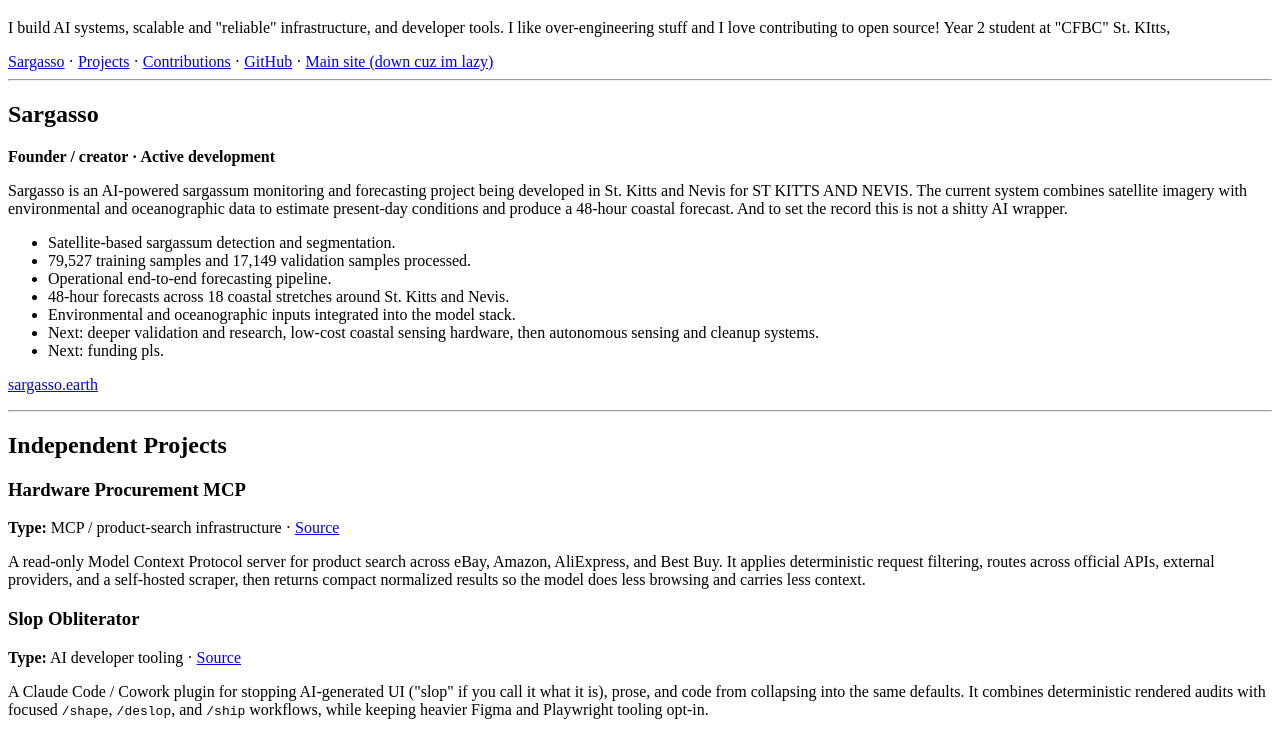
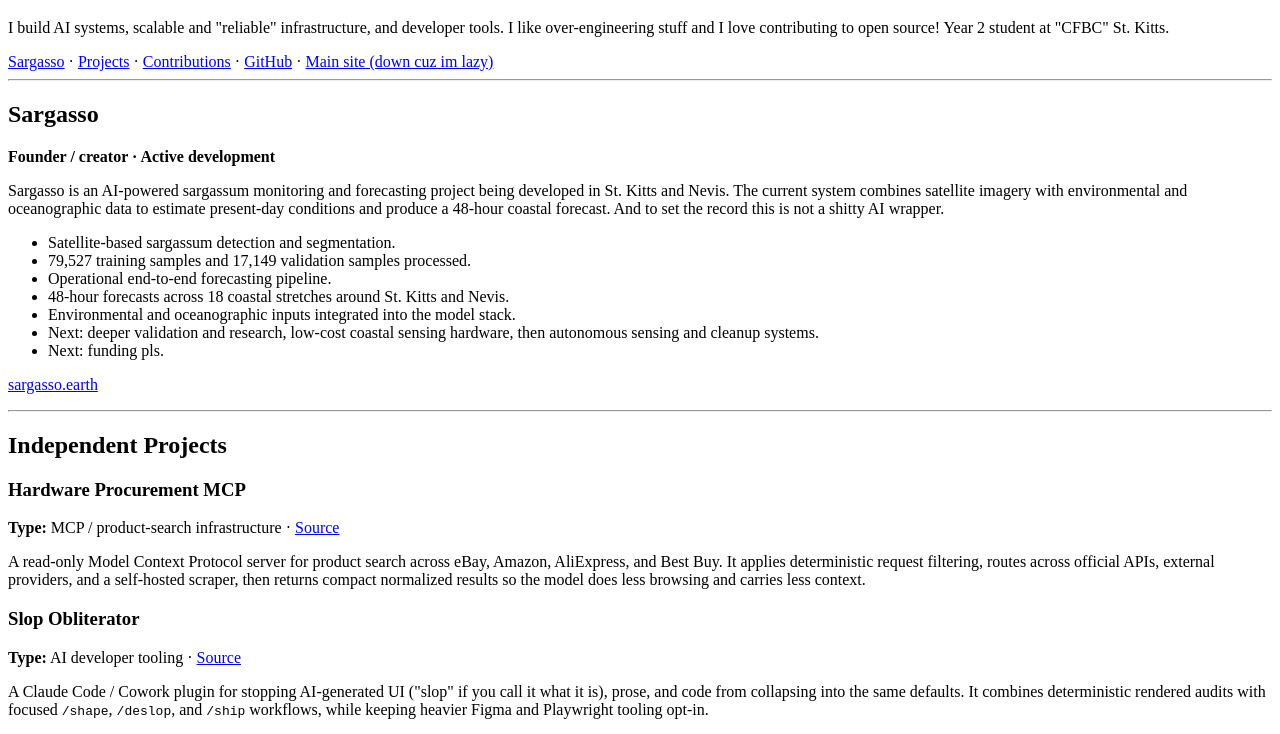
Before and after one commit to Jstarzz/runs-on, a plain HTML site: page index.html in a window 1280 px wide. Shown: the part 61-795 px from the top of the page. Drawn offline with Linux system fonts and the light colour scheme.

Commit message:
Fix typos in intro and Sargasso blurb (#1)
Co-authored-by: Claude Opus 5.5 <noreply@anthropic.com>

```diff
--- a/index.html
+++ b/index.html
@@ -17,7 +17,7 @@
 
 <header>
 <h1>Josiah Davis</h1>
-<p>I build AI systems, scalable and "reliable" infrastructure, and developer tools. I like over-engineering stuff and I love contributing to open source! Year 2 student at "CFBC" St. KItts, </p>
+<p>I build AI systems, scalable and "reliable" infrastructure, and developer tools. I like over-engineering stuff and I love contributing to open source! Year 2 student at "CFBC" St. Kitts.</p>
 <nav aria-label="Primary">
 <a href="#sargasso">Sargasso</a> ·
 <a href="#projects">Projects</a> ·
@@ -37,7 +37,7 @@
 
 <p>
 Sargasso is an AI-powered sargassum monitoring and forecasting project being
-developed in St. Kitts and Nevis for ST KITTS AND NEVIS. The current system combines satellite imagery
+developed in St. Kitts and Nevis. The current system combines satellite imagery
 with environmental and oceanographic data to estimate present-day conditions
 and produce a 48-hour coastal forecast. And to set the record this is not a shitty AI wrapper.
 </p>
@@ -153,7 +153,7 @@ personal project. CSO gold medalist with the team... yeah
 <footer>
 <p>
 <a href="https://github.com/Jstarzz/runs-on">Source for this page</a> ·
-Last updated: 2026-09-18
+Last updated: 2026-11-24
 </p>
 </footer>
 
```
